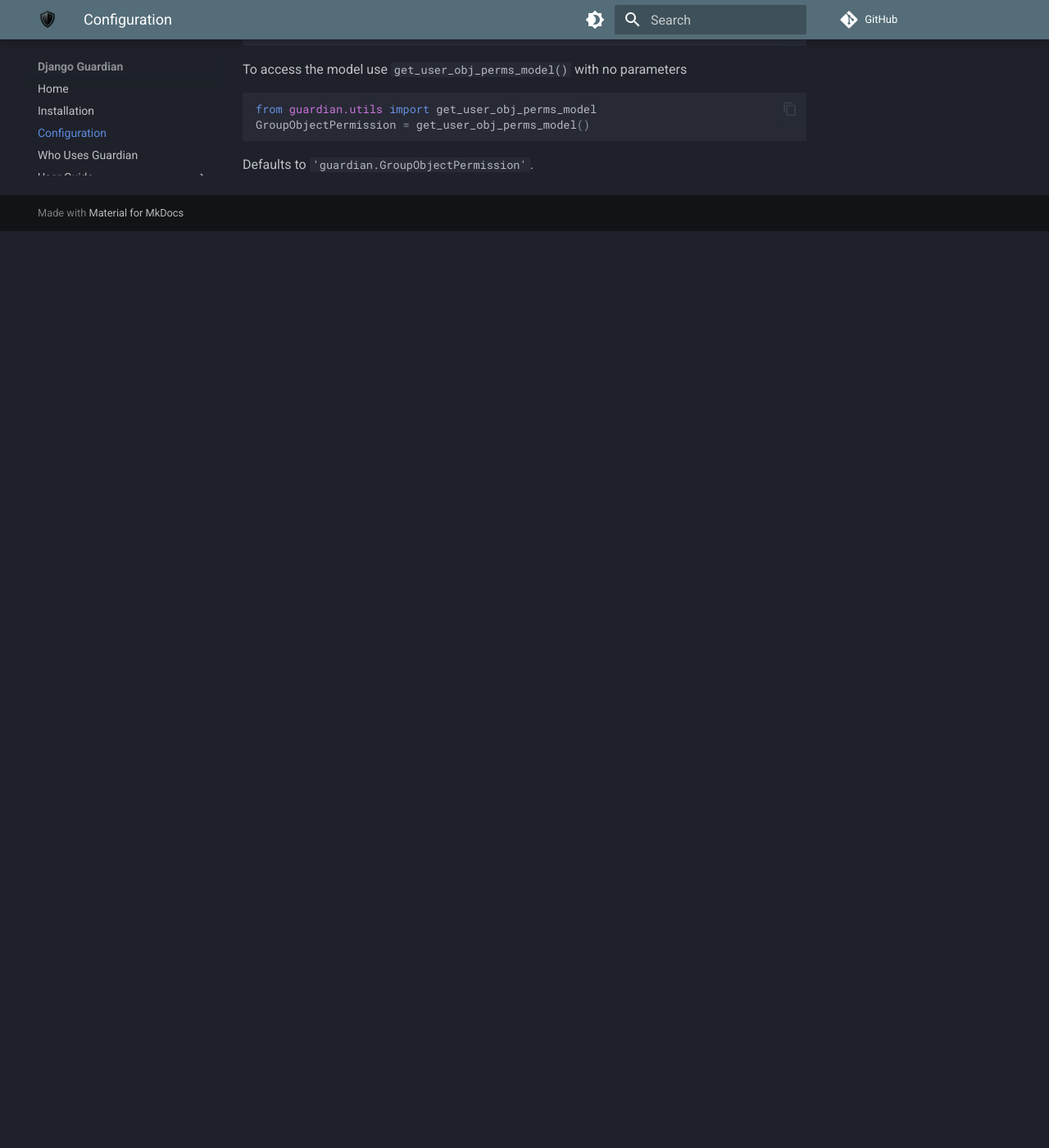
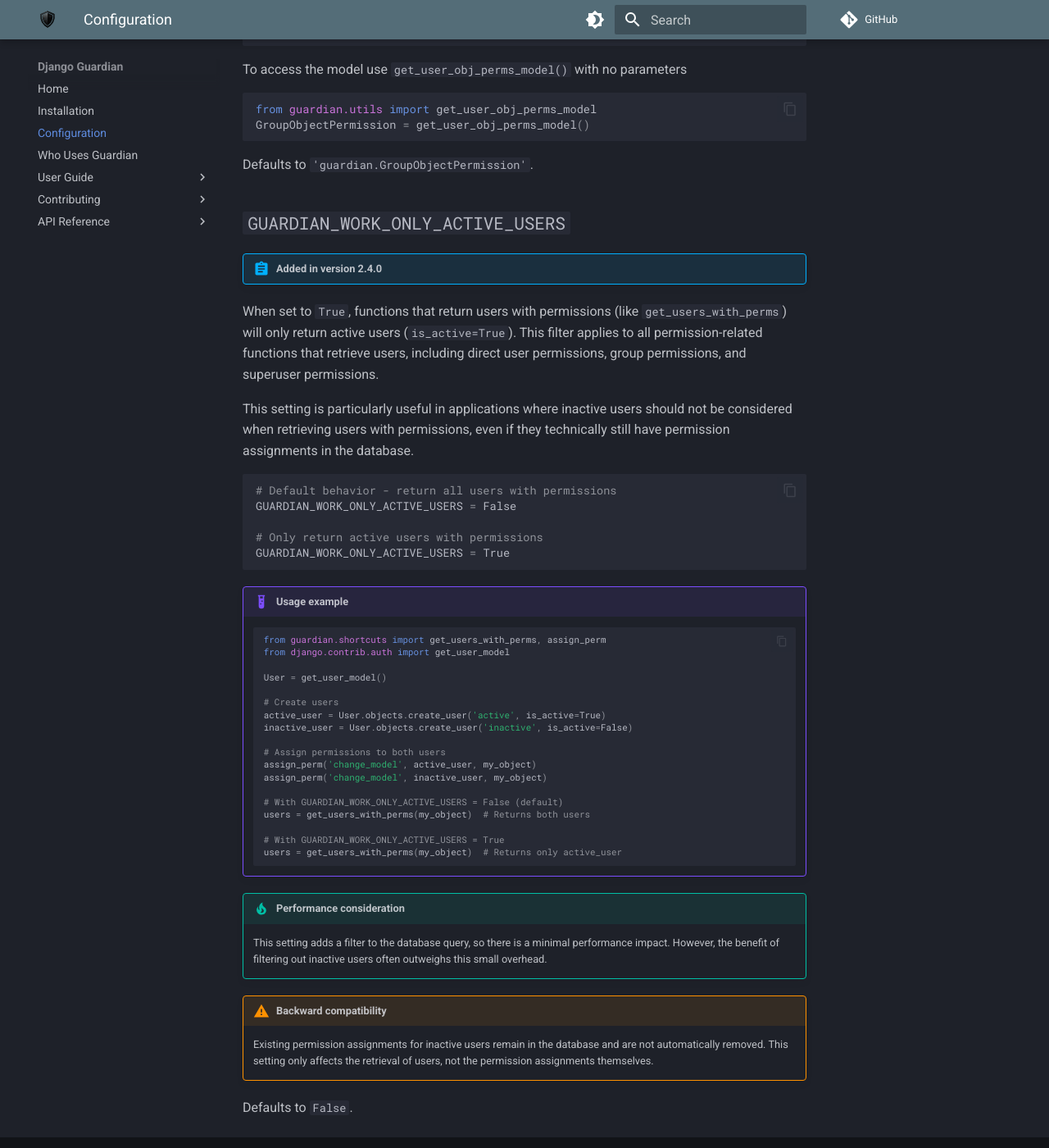
Before and after one commit to django-guardian/django-guardian, an MkDocs documentation site: the page built from docs/configuration.md, in a window 1280 px wide and 1400 px high, scrolled down 5900 px. Shown: the whole window at 82% size. Built offline with MkDocs 1.6.1 and Material for MkDocs 9.7.7, drawn with Linux system fonts in a browser that asks for light colours; plug-ins that fetch from the network failed and are left out; comment, search, counter and statistics services are not loaded; before the commit the page ends 6182 px from its top, so only the background shows below that.

Commit message:
optional filter for inactive user filter is added

````diff
--- a/docs/configuration.md
+++ b/docs/configuration.md
@@ -281,3 +281,61 @@
 ```
 
 Defaults to `'guardian.GroupObjectPermission'`.
+
+## `GUARDIAN_WORK_ONLY_ACTIVE_USERS`
+
+!!! abstract "Added in version 2.4.0"
+
+When set to `True`, functions that return users with permissions (like
+`get_users_with_perms`) will only return active users (`is_active=True`).
+This filter applies to all permission-related functions that retrieve users,
+including direct user permissions, group permissions, and superuser permissions.
+
+This setting is particularly useful in applications where inactive users should
+not be considered when retrieving users with permissions, even if they technically
+still have permission assignments in the database.
+
+```python
+# Default behavior - return all users with permissions
+GUARDIAN_WORK_ONLY_ACTIVE_USERS = False
+
+# Only return active users with permissions
+GUARDIAN_WORK_ONLY_ACTIVE_USERS = True
+```
+
+!!! example "Usage example"
+
+    ```python
+    from guardian.shortcuts import get_users_with_perms, assign_perm
+    from django.contrib.auth import get_user_model
+
+    User = get_user_model()
+
+    # Create users
+    active_user = User.objects.create_user('active', is_active=True)
+    inactive_user = User.objects.create_user('inactive', is_active=False)
+
+    # Assign permissions to both users
+    assign_perm('change_model', active_user, my_object)
+    assign_perm('change_model', inactive_user, my_object)
+
+    # With GUARDIAN_WORK_ONLY_ACTIVE_USERS = False (default)
+    users = get_users_with_perms(my_object)  # Returns both users
+
+    # With GUARDIAN_WORK_ONLY_ACTIVE_USERS = True
+    users = get_users_with_perms(my_object)  # Returns only active_user
+    ```
+
+!!! tip "Performance consideration"
+
+    This setting adds a filter to the database query, so there is a minimal
+    performance impact. However, the benefit of filtering out inactive users
+    often outweighs this small overhead.
+
+!!! warning "Backward compatibility"
+
+    Existing permission assignments for inactive users remain in the database
+    and are not automatically removed. This setting only affects the retrieval
+    of users, not the permission assignments themselves.
+
+Defaults to `False`.
````
Also changed, not shown: 3 other files.
